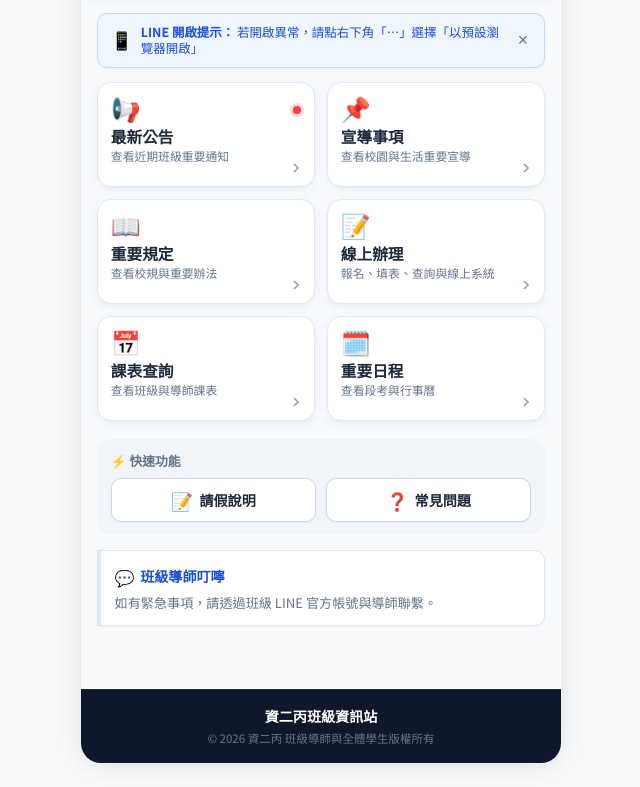
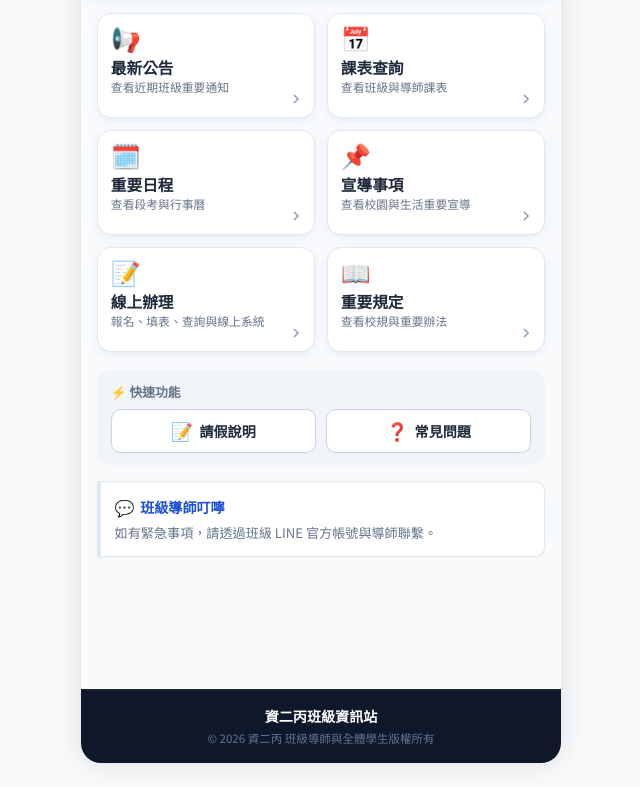
Before and after one commit to ggk7015/class-website, a website built with Vite: page index.html in a window 1280 px wide. Shown: the part 105-892 px from the top of the page, without its empty margins (319-959 px from the left). Built offline with nearby package versions, Linux system fonts and the light colour scheme.

Commit message:
Refine homepage information architecture

```diff
--- a/css/style.css
+++ b/css/style.css
@@ -209,41 +209,6 @@ body {
   to { opacity: 1; transform: translateY(0); }
 }
 
-/* LINE Tip Banner on Home Page */
-.line-tip-banner {
-  background-color: var(--primary-light);
-  border: 1px solid var(--primary-border);
-  border-radius: var(--border-radius-md);
-  padding: 0.6rem 0.8rem;
-  margin-bottom: 0.9rem;
-  display: flex;
-  align-items: center;
-  gap: 0.5rem;
-  box-shadow: var(--shadow-sm);
-}
-
-.banner-icon {
-  font-size: 1.1rem;
-  flex-shrink: 0;
-}
-
-.banner-text {
-  font-size: 0.78rem;
-  color: var(--primary-dark);
-  line-height: 1.35;
-  flex: 1;
-}
-
-.banner-close {
-  background: none;
-  border: none;
-  font-size: 1.1rem;
-  color: var(--text-muted);
-  cursor: pointer;
-  padding: 0.2rem;
-  line-height: 1;
-}
-
 /* 6. Home Feature Grid (2 columns x 3 rows) */
 .feature-grid {
   display: grid;
@@ -293,15 +258,6 @@ body {
   line-height: 1;
 }
 
-.card-notice-dot {
-  width: 8px;
-  height: 8px;
-  background-color: var(--danger-color);
-  border-radius: 50%;
-  display: inline-block;
-  box-shadow: 0 0 0 3px rgba(239, 68, 68, 0.2);
-}
-
 .card-text-group {
   flex: 1;
   width: 100%;
--- a/index.html
+++ b/index.html
@@ -53,15 +53,6 @@
       <!-- ================= PAGE 1: HOME ================= -->
       <section id="view-home" class="page-view view-active">
 
-        <!-- LINE Banner Notification -->
-        <div class="line-tip-banner" id="line-tip-banner">
-          <div class="banner-icon">📱</div>
-          <div class="banner-text">
-            <strong>LINE 開啟提示：</strong> 若開啟異常，請點右下角「⋯」選擇「以預設瀏覽器開啟」
-          </div>
-          <button class="banner-close" id="btn-close-banner" aria-label="關閉提示">×</button>
-        </div>
-
         <!-- 6 Main Feature Entry Cards Grid (2 cols x 3 rows) -->
         <div class="feature-grid">
 
@@ -69,7 +60,6 @@
           <button class="feature-card" data-target-view="view-announcements" aria-label="📢 最新公告 查看近期班級重要通知">
             <div class="card-badge-container">
               <span class="card-icon">📢</span>
-              <span class="card-notice-dot" id="notice-dot-important" title="有重要公告"></span>
             </div>
             <div class="card-text-group">
               <h3 class="card-title">最新公告</h3>
@@ -80,7 +70,35 @@
             </div>
           </button>
 
-          <!-- Card 2: 宣導事項 -->
+          <!-- Card 2: 課表查詢 -->
+          <button class="feature-card" data-target-view="view-timetable" aria-label="📅 課表查詢 查看班級與導師課表">
+            <div class="card-badge-container">
+              <span class="card-icon">📅</span>
+            </div>
+            <div class="card-text-group">
+              <h3 class="card-title">課表查詢</h3>
+              <p class="card-desc">查看班級與導師課表</p>
+            </div>
+            <div class="card-arrow">
+              <svg viewBox="0 0 24 24" width="16" height="16" stroke="currentColor" stroke-width="2.5" fill="none"><polyline points="9 18 15 12 9 6"></polyline></svg>
+            </div>
+          </button>
+
+          <!-- Card 3: 重要日程 -->
+          <button class="feature-card" data-target-view="view-events" aria-label="🗓️ 重要日程 查看段考、作業檢查與學校行事">
+            <div class="card-badge-container">
+              <span class="card-icon">🗓️</span>
+            </div>
+            <div class="card-text-group">
+              <h3 class="card-title">重要日程</h3>
+              <p class="card-desc">查看段考與行事曆</p>
+            </div>
+            <div class="card-arrow">
+              <svg viewBox="0 0 24 24" width="16" height="16" stroke="currentColor" stroke-width="2.5" fill="none"><polyline points="9 18 15 12 9 6"></polyline></svg>
+            </div>
+          </button>
+
+          <!-- Card 4: 宣導事項 -->
           <button class="feature-card" data-target-view="view-guidelines" aria-label="📌 宣導事項 查看校園與生活重要宣導">
             <div class="card-badge-container">
               <span class="card-icon">📌</span>
@@ -94,21 +112,7 @@
             </div>
           </button>
 
-          <!-- Card 3: 重要規定 -->
-          <button class="feature-card" data-target-view="view-rules" aria-label="📖 重要規定 查看校規與重要辦法">
-            <div class="card-badge-container">
-              <span class="card-icon">📖</span>
-            </div>
-            <div class="card-text-group">
-              <h3 class="card-title">重要規定</h3>
-              <p class="card-desc">查看校規與重要辦法</p>
-            </div>
-            <div class="card-arrow">
-              <svg viewBox="0 0 24 24" width="16" height="16" stroke="currentColor" stroke-width="2.5" fill="none"><polyline points="9 18 15 12 9 6"></polyline></svg>
-            </div>
-          </button>
-
-          <!-- Card 4: 報名專區 -->
+          <!-- Card 5: 報名專區 -->
           <button class="feature-card" data-target-view="view-registrations" aria-label="📝 線上辦理 報名、填表、查詢與線上系統">
             <div class="card-badge-container">
               <span class="card-icon">📝</span>
@@ -122,28 +126,14 @@
             </div>
           </button>
 
-          <!-- Card 5: 課表查詢 -->
-          <button class="feature-card" data-target-view="view-timetable" aria-label="📅 課表查詢 查看班級與導師課表">
+          <!-- Card 6: 重要規定 -->
+          <button class="feature-card" data-target-view="view-rules" aria-label="📖 重要規定 查看校規與重要辦法">
             <div class="card-badge-container">
-              <span class="card-icon">📅</span>
+              <span class="card-icon">📖</span>
             </div>
             <div class="card-text-group">
-              <h3 class="card-title">課表查詢</h3>
-              <p class="card-desc">查看班級與導師課表</p>
-            </div>
-            <div class="card-arrow">
-              <svg viewBox="0 0 24 24" width="16" height="16" stroke="currentColor" stroke-width="2.5" fill="none"><polyline points="9 18 15 12 9 6"></polyline></svg>
-            </div>
-          </button>
-
-          <!-- Card 6: 重要日程 -->
-          <button class="feature-card" data-target-view="view-events" aria-label="🗓️ 重要日程 查看段考、作業檢查與學校行事">
-            <div class="card-badge-container">
-              <span class="card-icon">🗓️</span>
-            </div>
-            <div class="card-text-group">
-              <h3 class="card-title">重要日程</h3>
-              <p class="card-desc">查看段考與行事曆</p>
+              <h3 class="card-title">重要規定</h3>
+              <p class="card-desc">查看校規與重要辦法</p>
             </div>
             <div class="card-arrow">
               <svg viewBox="0 0 24 24" width="16" height="16" stroke="currentColor" stroke-width="2.5" fill="none"><polyline points="9 18 15 12 9 6"></polyline></svg>
--- a/js/app.js
+++ b/js/app.js
@@ -88,7 +88,6 @@ document.addEventListener('DOMContentLoaded', () => {
   renderEvents();
   initExternalLinks();
   renderFAQ();
-  initLineBanner();
 });
 
 /**
@@ -201,7 +200,6 @@ function renderAnnouncements() {
   container.innerHTML = '';
   historyContainer.innerHTML = '';
 
-  let hasImportant = false;
   const todayStr = getLocalDateStr();
   const currentAnnouncements = announcementsData.filter(
     ann => !hasAnnouncementLifecycleExpired(ann, todayStr)
@@ -213,8 +211,6 @@ function renderAnnouncements() {
   if (defaultExpandedIndex === -1) defaultExpandedIndex = 0;
 
   currentAnnouncements.forEach((ann, index) => {
-    if (ann.isImportant) hasImportant = true;
-
     const isDefaultExpanded = (index === defaultExpandedIndex);
 
     // 精簡 Tag 顯示邏輯：只保留具有行動意義的 Tag，避免同義資訊重複
@@ -362,11 +358,6 @@ function renderAnnouncements() {
     historyToggle.dataset.bound = 'true';
   }
 
-  // Home Card Red Notice Dot update
-  const noticeDot = document.getElementById('notice-dot-important');
-  if (noticeDot) {
-    noticeDot.style.display = hasImportant ? 'inline-block' : 'none';
-  }
 }
 
 /**
@@ -894,25 +885,6 @@ function renderFAQ() {
 }
 
 /**
- * 11. LINE App Banner Dismiss Logic
- */
-function initLineBanner() {
-  const banner = document.getElementById('line-tip-banner');
-  const btnClose = document.getElementById('btn-close-banner');
-
-  if (sessionStorage.getItem('hideLineBanner') === 'true') {
-    if (banner) banner.style.display = 'none';
-  }
-
-  if (btnClose && banner) {
-    btnClose.addEventListener('click', () => {
-      banner.style.display = 'none';
-      sessionStorage.setItem('hideLineBanner', 'true');
-    });
-  }
-}
-
-/**
  * Utility: HTML Escape for XSS protection
  */
 function escapeHtml(str) {
```
